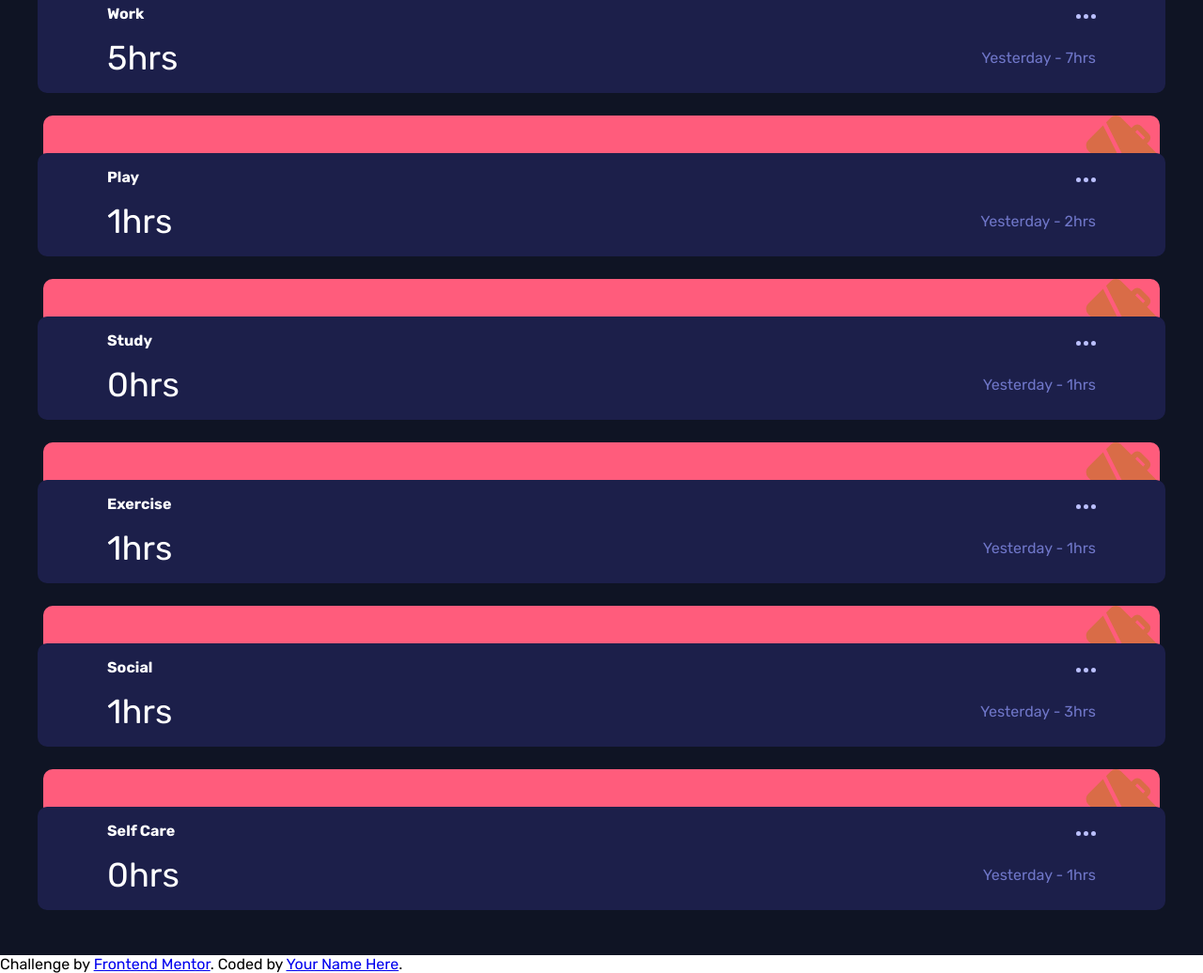
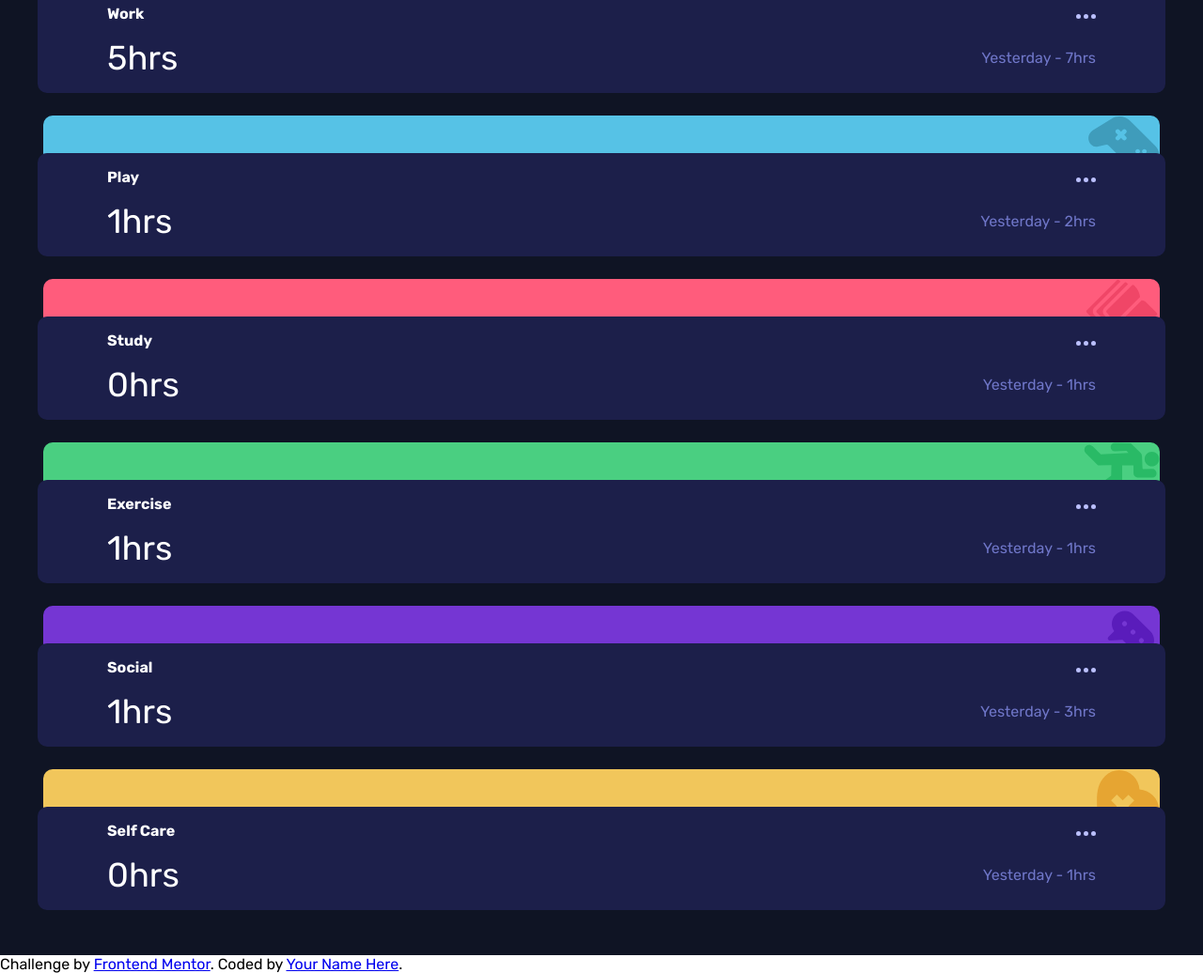
Before and after one commit to Chimoneg27/Time-Tracker, a plain HTML site: page index.html in a window 1280 px wide. Shown: the part 345-1381 px from the top of the page at 94% size. Drawn offline with Linux system fonts and the light colour scheme.

Commit message:
add background images to other cards

```diff
--- a/styles/mobile.css
+++ b/styles/mobile.css
@@ -138,12 +138,37 @@ body {
     width: 99%;
     z-index: -1;
     border-radius: 10px;
+    background-repeat: no-repeat;
+    background-position-x: right;
 }
 
 .cardTop:first-child {
     background-image: url(../images/icon-work.svg);
-    background-repeat: no-repeat;
-    background-position-x: right;
+}
+
+.activity:nth-child(2) .cardTop {
+    background-image: url(../images/icon-play.svg);
+    background-color: var(--Soft-blue);
+}
+
+.activity:nth-child(3) .cardTop {
+    background-image: url(../images/icon-study.svg);
+    background-color: var(--Light-red);
+}
+
+.activity:nth-child(4) .cardTop {
+    background-image: url(../images/icon-exercise.svg);
+    background-color: var(--Lime-green);
+}
+
+.activity:nth-child(5) .cardTop {
+    background-image: url(../images/icon-social.svg);
+    background-color: var(--Violet);
+}
+
+.activity:nth-child(6) .cardTop {
+    background-image: url(../images/icon-self-care.svg);
+    background-color: var(--Soft-orange);
 }
 
 .activity ul {
```
